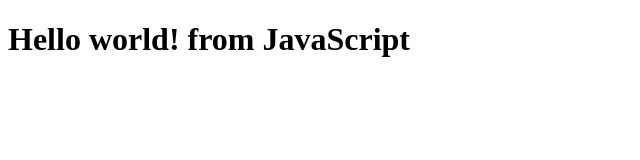
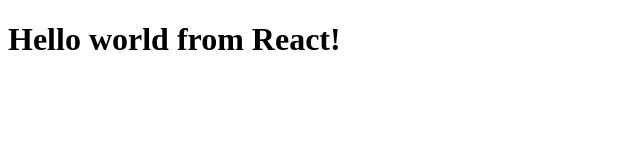
Before and after one commit to ShyamBabuJayswal/React_Basic_to_Advance, a plain HTML site: page index.html in a window 1280 px wide. Shown: the whole page, without its empty margins (0-640 px from the left). Drawn offline with nearby package versions, Linux system fonts and the light colour scheme.

Commit message:
Using react & react router dom by CDN

```diff
--- a/index.html
+++ b/index.html
@@ -9,11 +9,15 @@
     <div id="root">
 
     </div>
-    <script>
-    const heading=document.createElement("h1");
-    heading.innerHTML= "Hello world! from JavaScript";
-   const root= document.getElementById("root");
-   root.appendChild(heading);
-    </script>
+
 </body>
+<script crossorigin src="https://unpkg.com/react@18/umd/react.development.js"></script>
+<script crossorigin src="https://unpkg.com/react-dom@18/umd/react-dom.development.js"></script>
+<script>
+   const heading=React.createElement("h1",{},"Hello world from React!");
+   const root=ReactDOM.createRoot(document.getElementById("root"));
+   root.render(heading);
+
+
+</script>
 </html>
```
